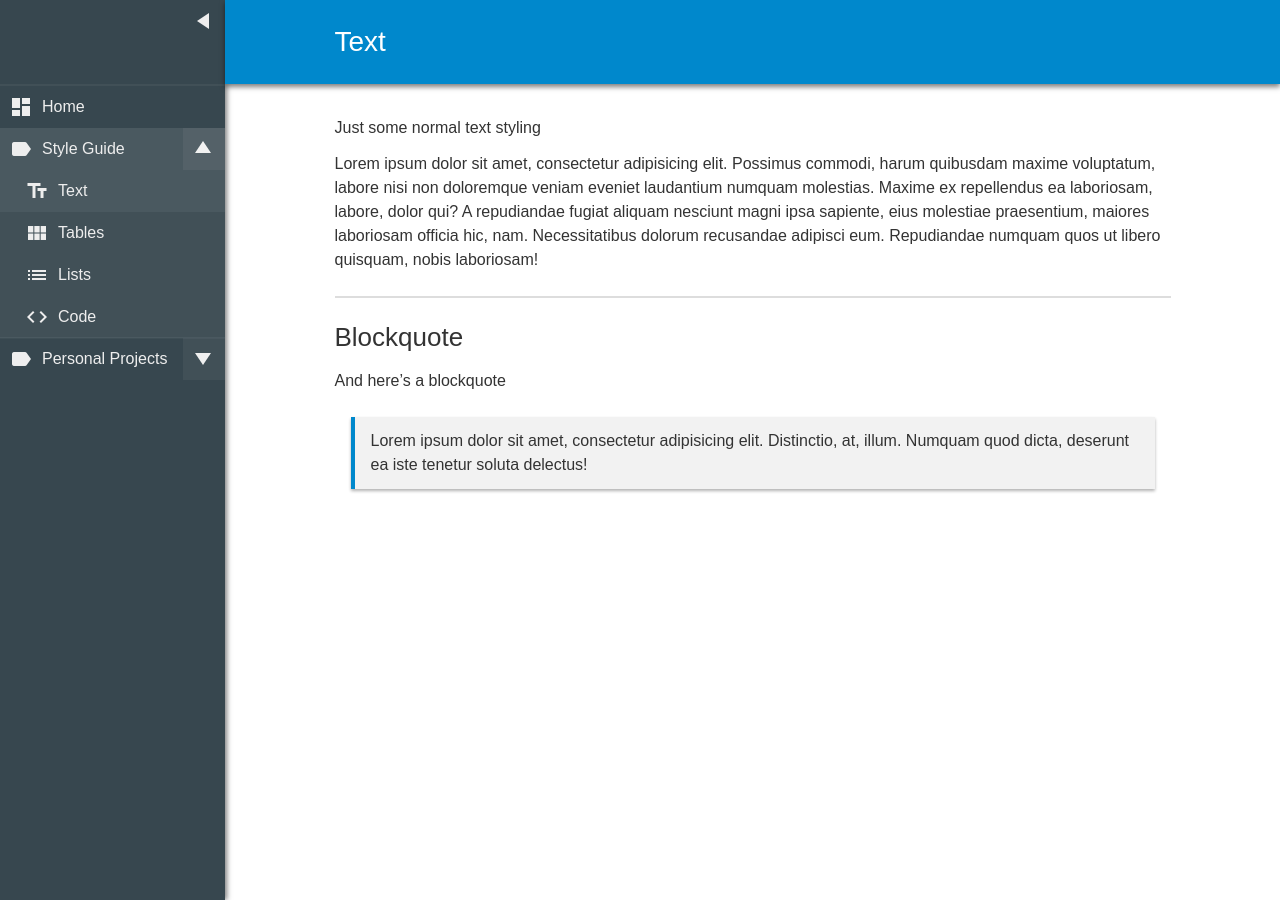
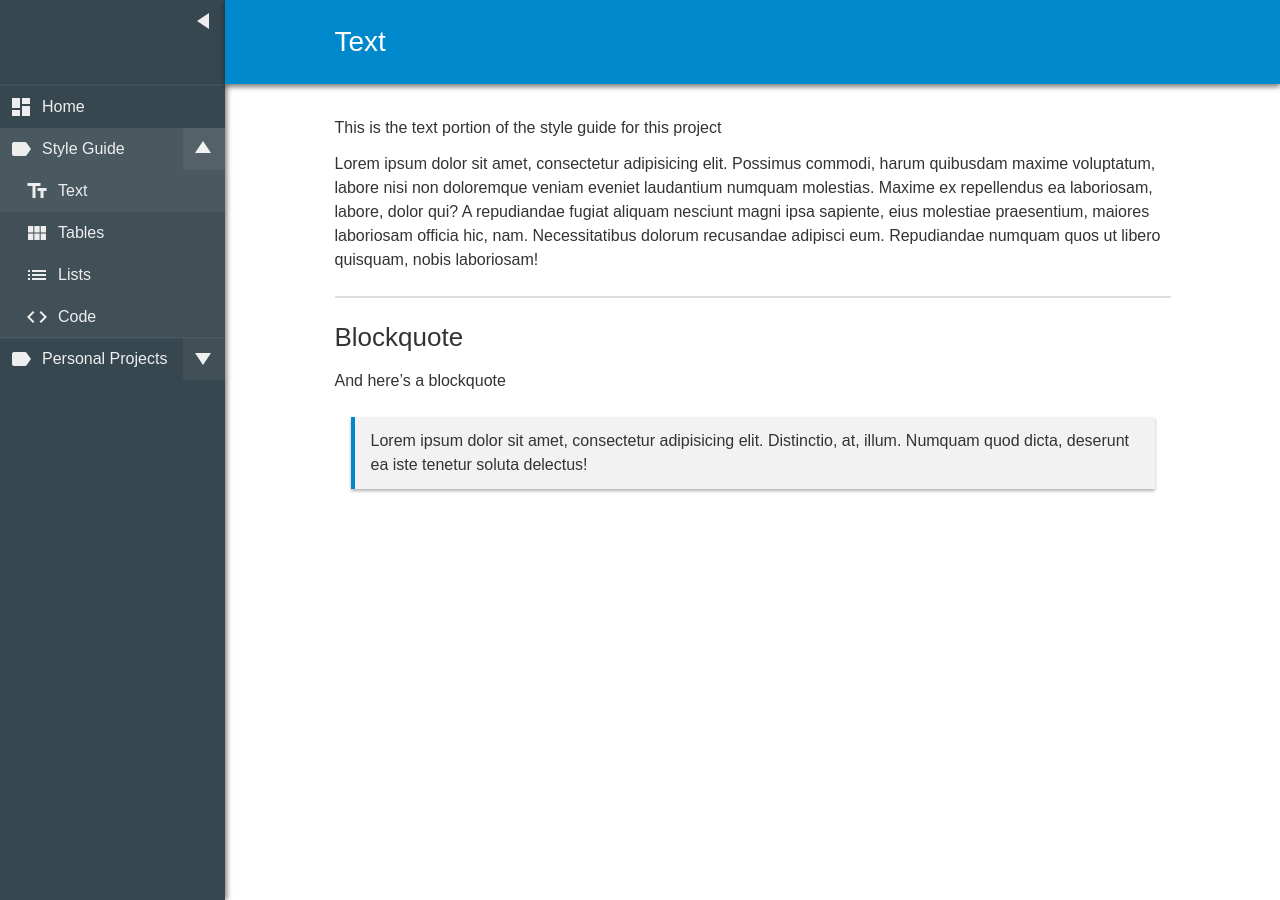
Before and after one commit to zeraphie/zeraphie.github.io, a Jekyll site: the page built from _posts/2017-03-08-text.md, in a window 1280 px wide. Built offline with Jekyll 4.4.1, drawn with Linux system fonts in a browser that asks for light colours.

Commit message:
Update 2017-03-08-text.md

```diff
--- a/_posts/2017-03-08-text.md
+++ b/_posts/2017-03-08-text.md
@@ -4,7 +4,7 @@ icon: text_fields
 category: Style-Guide
 ---
 
-Just some normal text styling
+This is the text portion of the style guide for this project
 
 Lorem ipsum dolor sit amet, consectetur adipisicing elit. Possimus commodi, harum quibusdam maxime voluptatum, labore nisi non doloremque veniam eveniet laudantium numquam molestias. Maxime ex repellendus ea laboriosam, labore, dolor qui? A repudiandae fugiat aliquam nesciunt magni ipsa sapiente, eius molestiae praesentium, maiores laboriosam officia hic, nam. Necessitatibus dolorum recusandae adipisci eum. Repudiandae numquam quos ut libero quisquam, nobis laboriosam!
 
```
